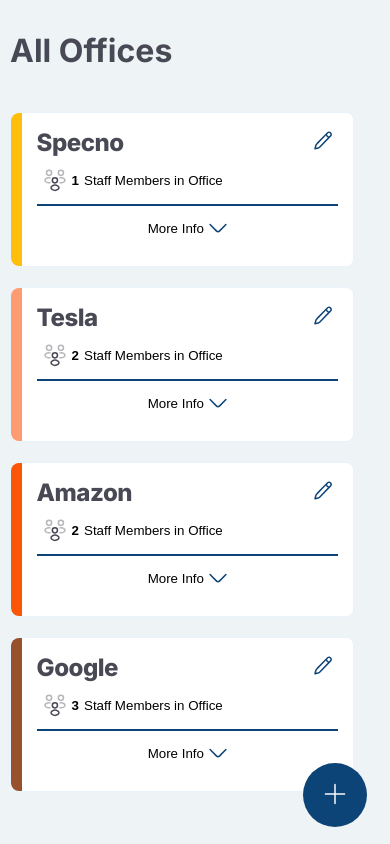
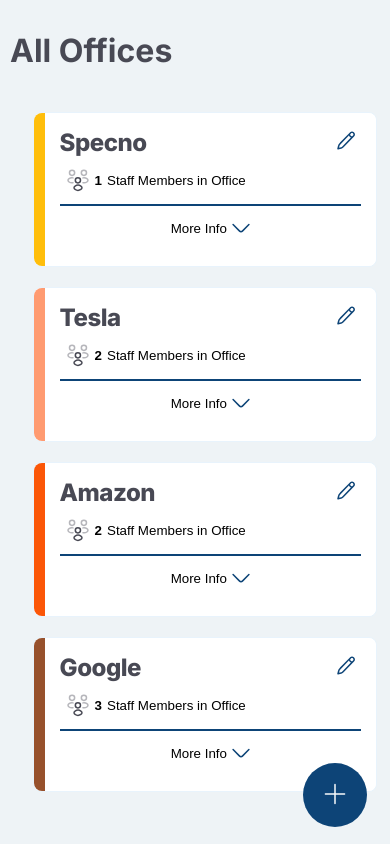
Before and after one commit to MONTYYYYY/offices, a React (Create React App) app: page / in a window 390 px wide. Built offline with nearby package versions, Linux system fonts and the light colour scheme.

Commit message:
Updated Landing page to be responsive across devices

```diff
--- a/src/pages/Landing/Landing.tsx
+++ b/src/pages/Landing/Landing.tsx
@@ -18,11 +18,13 @@
   return (
     <LandingStyles.Container>
       <h1 className="page-title">All Offices</h1>
-      {
-        offices.map((office) => (
-          <Cards.OfficeCard key={office.email} data={office} />
-        ))
-      }
+      <LandingStyles.OfficeCardsContainer>
+        {
+          offices.map((office) => (
+            <Cards.OfficeCard key={office.email} data={office} />
+          ))
+        }
+      </LandingStyles.OfficeCardsContainer>
       <LandingStyles.AddButtonContainer>
         <Buttons.IconButton onClick={handleNewOfficeClick}>
           <img src={Images.Plus} alt="add" />
--- a/src/pages/Landing/styles.ts
+++ b/src/pages/Landing/styles.ts
@@ -1,4 +1,5 @@
 import styled from 'styled-components/macro';
+import SCREEN_SIZES from '../../constants/MediaQueries';
 
 const Container = styled.div`
     height:100%;
@@ -17,6 +18,23 @@
     }
 `;
 
+export const OfficeCardsContainer = styled.div`
+  width: 100%;
+  height: 100%;
+  display: flex;
+  flex-direction: row;
+
+  @media (min-width: ${SCREEN_SIZES.LAPTOP_MIN}px){
+    align-content: flex-start;
+    flex-wrap: wrap;
+  }
+  @media (max-width: ${SCREEN_SIZES.TABLET_MAX}px){
+    align-items : center;
+    flex-direction: column;
+  }
+
+`;
+
 export const AddButtonContainer = styled.div`
   position: absolute;
   right: 6%;
@@ -24,6 +42,7 @@
 `;
 const LandingStyles = {
   Container,
+  OfficeCardsContainer,
   AddButtonContainer,
 };
 
```
